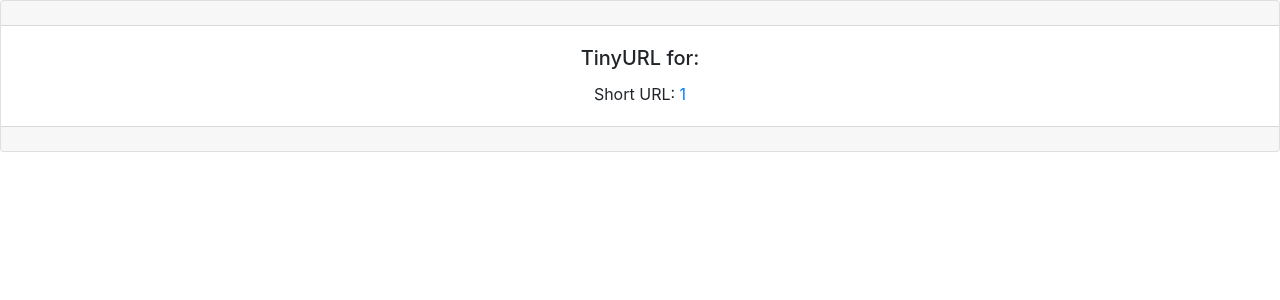
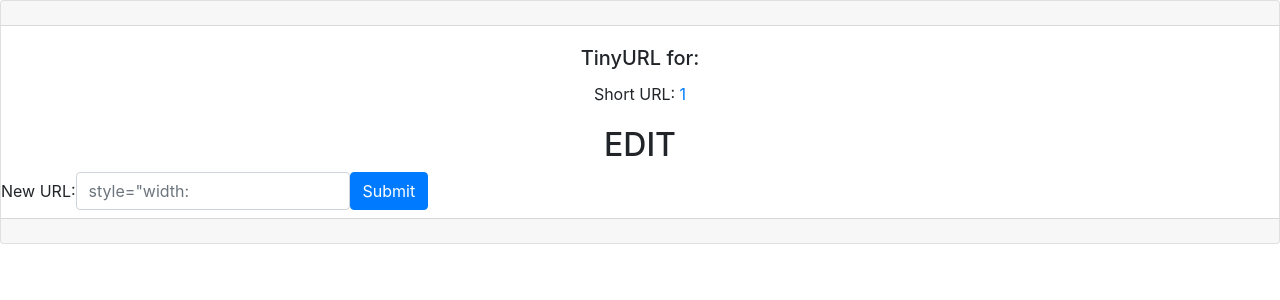
Before and after one commit to oliviacowan/tinyapp, a Node server app: page /urls/1 in a window 1280 px wide. Shown: the part 56-356 px from the top of the page. Run offline with Node 20, Linux system fonts and the light colour scheme; some libraries are stand-ins or nearby versions.

Commit message:
added the edit route

```diff
--- a/views/urls_index.ejs
+++ b/views/urls_index.ejs
@@ -17,6 +17,7 @@
         <tr>
           <th scope="col">Short URL</th>
           <th scope="col">Long URL</th>
+          <th scope="col">Edit</th>
           <th scope="col">Delete</th>
         </tr>
       </thead>
@@ -25,6 +26,8 @@
           <tr>
             <td><%= url %></td>
             <td><%= urls[url] %></td>
+            <td><form method="GET" action="/urls/<%= url %>">
+              <button type="edit" class="btn btn-outline-primary">Edit</button></form></td>
             <td><form method="POST" action="/urls/<%= url %>/delete">
               <button type="delete" class="btn btn-outline-danger">Delete</button></form></td>
           </tr>
--- a/views/urls_show.ejs
+++ b/views/urls_show.ejs
@@ -14,6 +14,15 @@
         <h5 class="card-title">TinyURL for: <%= longURL %></h5>
         <p class="card-text">Short URL: <a href="/u/<%= shortURL %>"><%= shortURL %></a></p>
       </div>
+      <h2 class=card-title">EDIT</h2>
+        <form class="form-inline" action="/urls/<%= shortURL %>" method="POST">
+          <div class="form-group mb-2">
+            <label for="longURL">New URL:</label>
+            <input class="form-control" type="text" name="longURL" placeholder=<%= longURL %> style="width: 300px; margin: 1em">
+            <button type="submit" class="btn btn-primary">Submit</button>
+          </div>
+        </form>
+
     <div class="card-footer text-muted"></div>
   </div>
   <!-- Bootstrap JS -->
```
